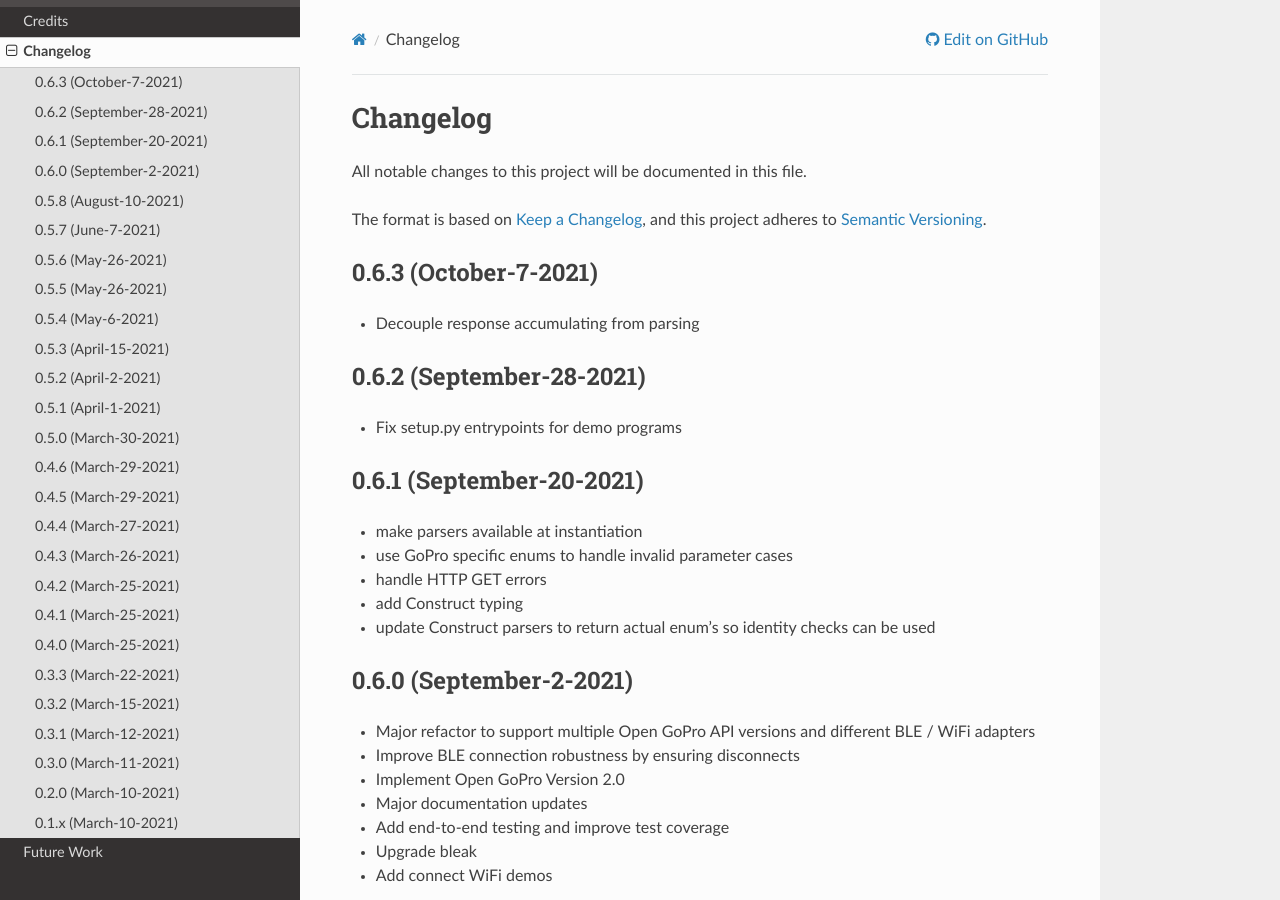
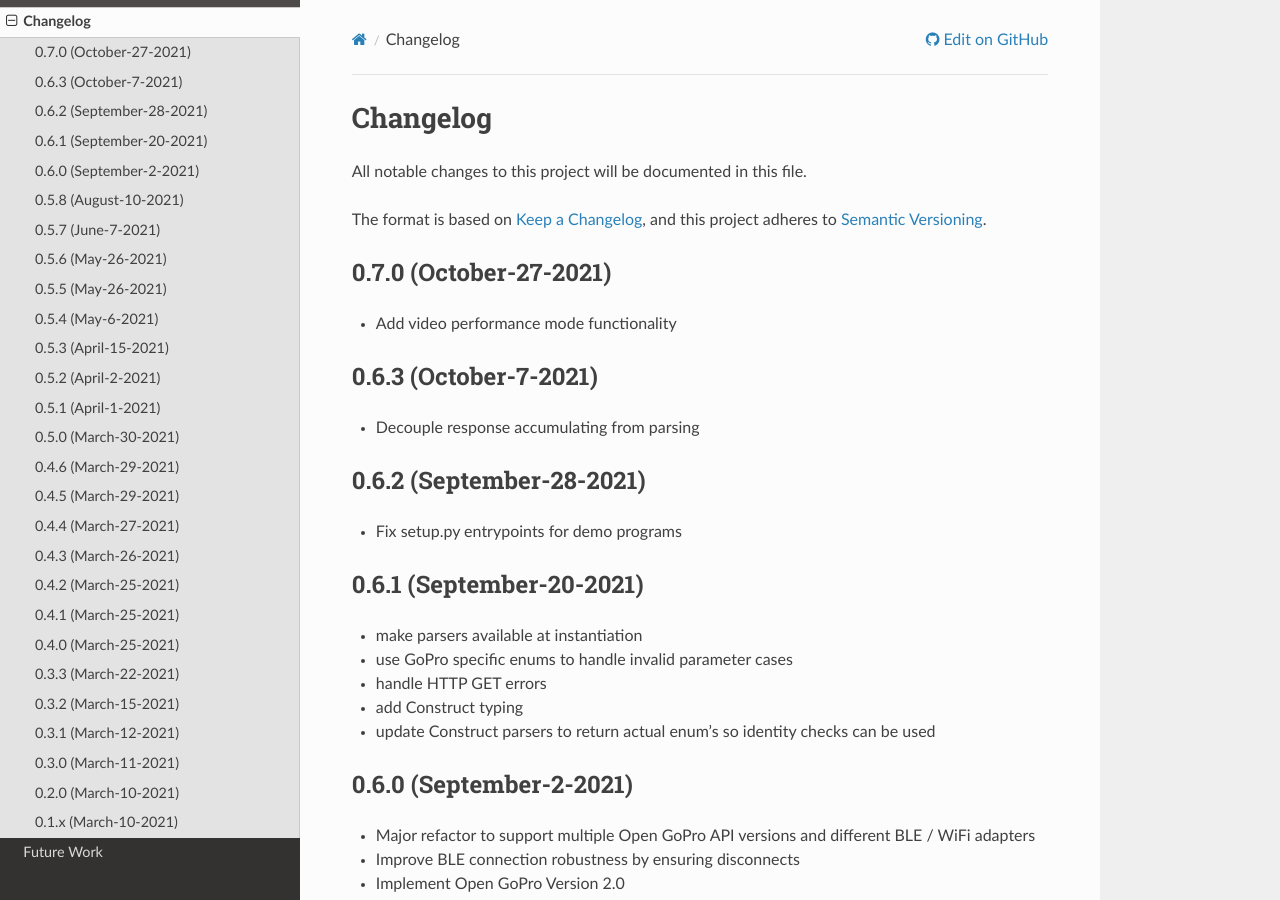
Before and after one commit to gopro/OpenGoPro, a Sphinx documentation site: the page built from demos/python/sdk_wireless_camera_control/docs/changelog.rst, in a window 1280 px wide and 900 px high. Built offline with Sphinx 7.4.7 and the Read the Docs theme 2.0.0, drawn with Linux system fonts in a browser that asks for light colours.

Commit message:
Bump version to 0.7.0

```diff
--- a/demos/python/sdk_wireless_camera_control/docs/changelog.rst
+++ b/demos/python/sdk_wireless_camera_control/docs/changelog.rst
@@ -8,6 +8,10 @@ All notable changes to this project will be documented in this file.
 
 The format is based on `Keep a Changelog <https://keepachangelog.com/en/1.0.0/>`_,
 and this project adheres to `Semantic Versioning <https://semver.org/spec/v2.0.0.html>`_.
+
+0.7.0 (October-27-2021)
+-------------------------
+* Add video performance mode functionality
 
 0.6.3 (October-7-2021)
 -------------------------
--- a/demos/python/sdk_wireless_camera_control/open_gopro/__version__.py
+++ b/demos/python/sdk_wireless_camera_control/open_gopro/__version__.py
@@ -3,4 +3,4 @@
 
 """Single source of versioning for Open GoPro Python SDK"""
 
-__version__ = "0.6.3"
+__version__ = "0.7.0"
```
